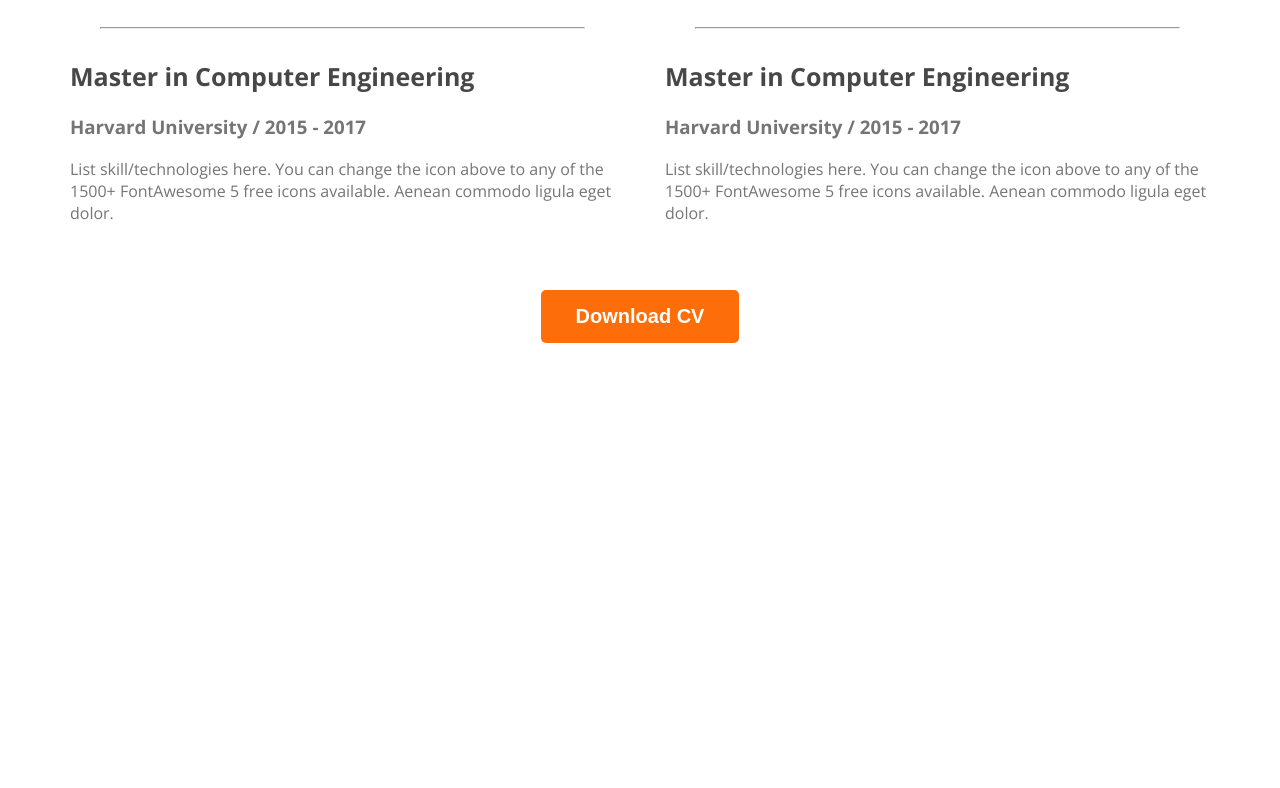
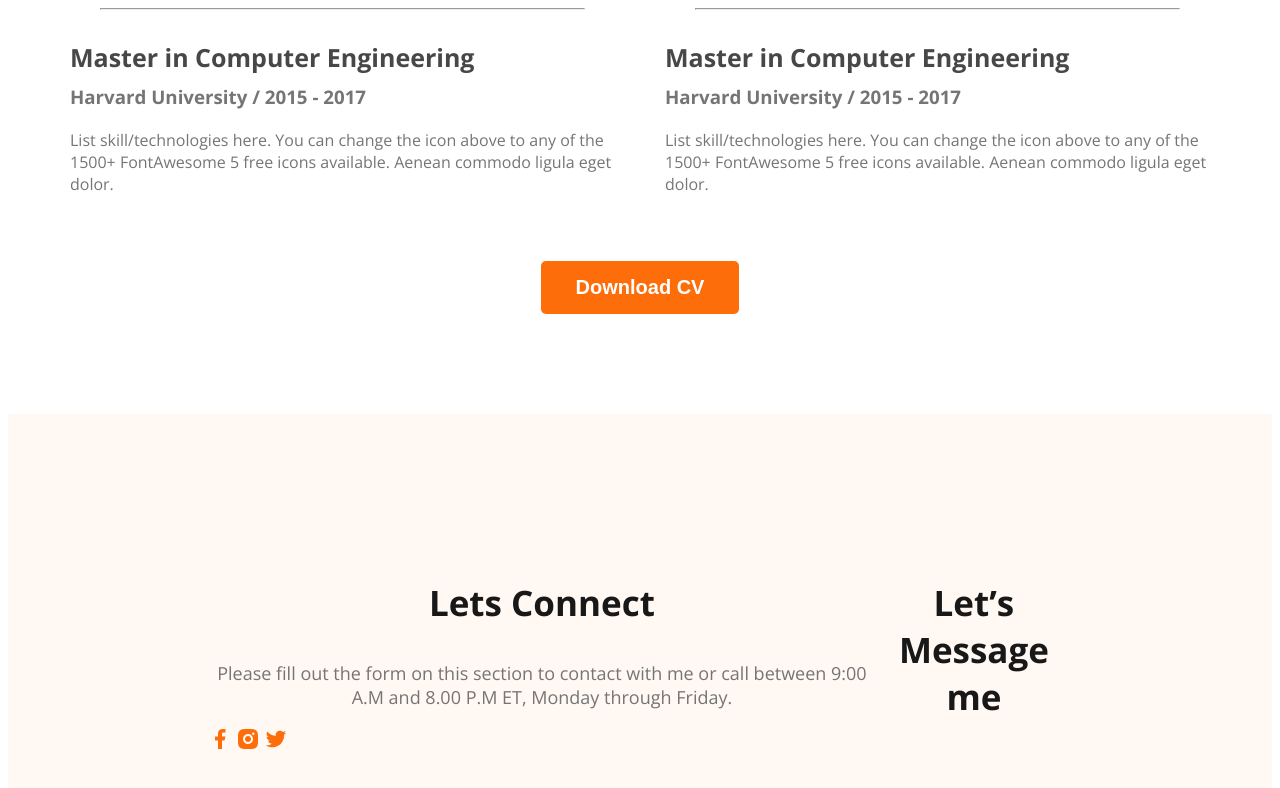
Before and after one commit to Tanvir-Hamid/developer__portfolio, a plain HTML site: page index.html in a window 1280 px wide. Shown: the part 2870-3658 px from the top of the page. Before the commit the page ends 3221 px from the top, so only its background shows below. Drawn offline with nearby package versions, Linux system fonts and the light colour scheme.

Commit message:
added footer

```diff
--- a/index.html
+++ b/index.html
@@ -176,7 +176,20 @@
         </section>
     </main>
 
-    <footer></footer>
+    <footer>
+        <div class="footer-column">
+            <h3 class="section-title">Lets Connect</h3>
+            <p class="section-description">Please fill out the form on this section to contact with me or call between 9:00 A.M and 8.00 P.M ET, Monday through Friday.</p>
+            <div class="social-links">
+                <a href=""><img src="images/icons/facebook.png" alt=""></a>
+                <a href=""><img src="images/icons/insta.png" alt=""></a>
+                <a href=""><img src="images/icons/twitter.png" alt=""></a>
+            </div>
+        </div>
+        <div class="footer-column">
+            <h3 class="section-title">Let’s Message me</h3>
+        </div>
+    </footer>
 </body>
 
 </html>
--- a/styles/portfolio.css
+++ b/styles/portfolio.css
@@ -162,7 +162,7 @@ main section {
     display: flex;
     gap: 50px;
 }
-..resume-title-institute{
+.resume-title-institute{
     margin-bottom: 20px;
     margin-top: 0px;
 }
@@ -176,6 +176,7 @@ main section {
     color: #474747;
     font-size: 25px;
     font-weight: 700;
+    margin-bottom: 10px;
 }
 
 .resume-container hr{
@@ -185,3 +186,11 @@ main section {
     text-align: center;
     margin-top: 50px;
 }
+
+/* footer style  */
+footer{
+    display: flex;
+    background: #FFF8F3;
+    margin-top: 100px;
+    padding: 130px 200px;
+}
```
